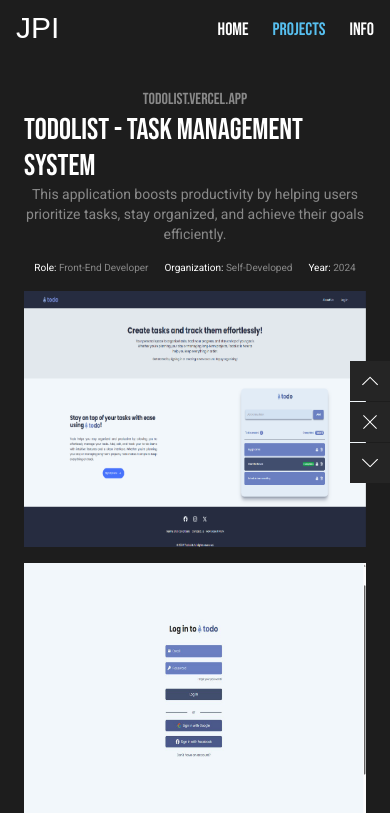
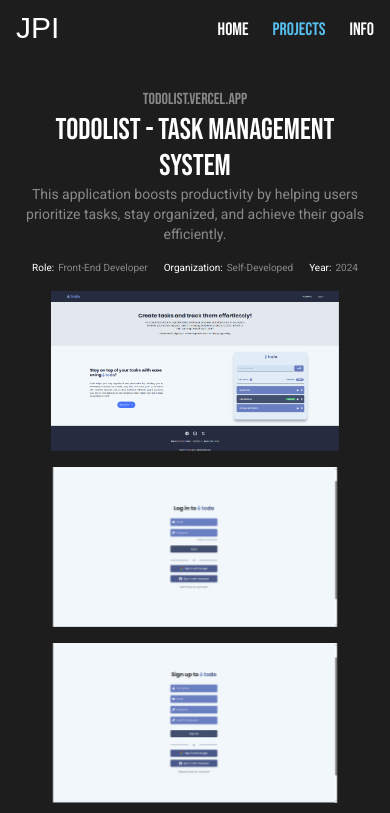
Before and after one commit to xjohnpatrick/portfolio, a Next.js app: page /projects/0 in a window 390 px wide. Shown: the top 813 px of the page. Built offline with nearby package versions, Linux system fonts and the light colour scheme; a web font is replaced by a local one.

Commit message:
05.11.24.1811

```diff
--- a/app/projects/[id]/page.tsx
+++ b/app/projects/[id]/page.tsx
@@ -29,25 +29,23 @@ export default function ProjectPage({ params }: { params: { id: string } }) {
       <SideNavigation />
       <div className="flex flex-col items-center">
         <h1 className="text-gray font-bebas">{project.website}</h1>
-        <span className="text-white text-3xl font-bebas">
+        <span className="text-white text-3xl font-bebas text-center">
           {project.title} - {project.description}
         </span>
-        <p className="text-gray text-sm text-center">
-          {project.about}
-        </p>
+        <p className="text-gray text-sm text-center">{project.about}</p>
       </div>
       <div className="flex gap-4">
-        <p className="text-white text-[10px]">
+        <p className="flex text-white text-[10px]">
           Role:
-          <span className="text-gray text-[10px]"> {project.role}</span>
+          <span className="text-gray text-[10px] ml-1">{project.role}</span>
         </p>
-        <p className="text-white text-[10px]">
+        <p className="flex text-white text-[10px]">
           Organization:
-          <span className="text-gray text-[10px]"> {project.agency}</span>
+          <span className="flex text-gray text-[10px] ml-1">{project.agency}</span>
         </p>
-        <p className="text-white text-[10px]">
+        <p className="flex text-white text-[10px]">
           Year:
-          <span className="text-gray text-[10px]"> {project.year}</span>
+          <span className="text-gray text-[10px] ml-1">{project.year}</span>
         </p>
       </div>
       {project.link && (
@@ -66,9 +64,14 @@ export default function ProjectPage({ params }: { params: { id: string } }) {
         {project.img.map((image, index) => (
           <div
             key={index}
-            className="relative w-full sm:w-[600px] md:w-[800px] lg:w-[1000px] xl:w-[1200px] h-64 sm:h-80 md:h-96 lg:h-[600px] revealLeft"
+            className="relative w-full sm:w-[600px] md:w-[800px] lg:w-[1000px] xl:w-[1200px] h-40 sm:h-80 md:h-96 lg:h-[600px] revealLeft"
           >
-            <Image src={image} alt={project.alt} fill />
+            <Image
+              src={image}
+              alt={project.alt}
+              fill
+              className="object-contain lg:object-cover"
+            />
           </div>
         ))}
       </div>
--- a/components/SideNavigation.tsx
+++ b/components/SideNavigation.tsx
@@ -18,8 +18,6 @@ export default function SideNavigation() {
   };
 
   return (
-    <>
-      {/* FOR LARGE DEVICES */}
       <div className="hidden lg:flex flex-col justify-center fixed right-0 top-1/2 -translate-y-1/2 z-50 gap-[1px]">
         <div className="boxNav w-10 h-10">
           <div className="boxNav-inner relative w-full h-full">
@@ -66,38 +64,5 @@ export default function SideNavigation() {
           </div>
         </div>
       </div>
-      {/* FOR MOBILE */}
-      <div className="flex lg:hidden flex-col justify-center fixed right-0 top-1/2 -translate-y-1/2 z-50 gap-[1px]">
-        <div className="w-10 h-10">
-          <div className="relative w-full h-full">
-            <button
-              onClick={scrollUp}
-              className="flex w-full h-full absolute bg-black text-white items-center justify-center"
-            >
-              <SlArrowUp size={16} />
-            </button>
-          </div>
-        </div>
-        <TransitionLink href="/all-projects">
-          <div className="w-10 h-10">
-            <div className="w-full h-full relative">
-              <button className="flex bg-black w-full h-full absolute text-white items-center justify-center">
-                <TfiClose size={16} />
-              </button>
-            </div>
-          </div>
-        </TransitionLink>
-        <div className="w-10 h-10">
-          <div className="relative w-full h-full">
-            <button
-              onClick={scrollDown}
-              className="flex w-full h-full absolute bg-black text-white items-center justify-center"
-            >
-              <SlArrowDown size={16} />
-            </button>
-          </div>
-        </div>
-      </div>
-    </>
   );
 }
```
